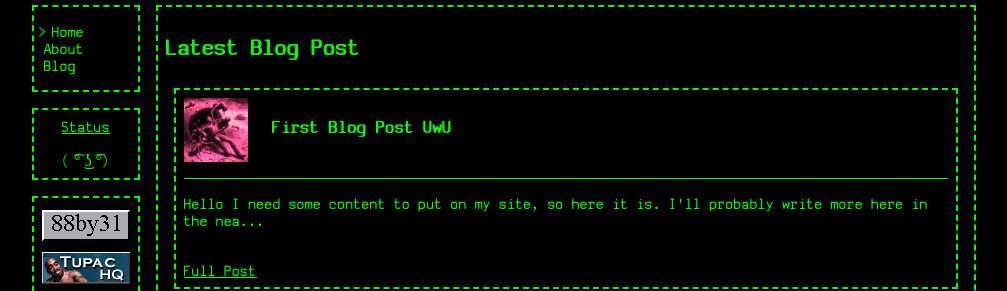
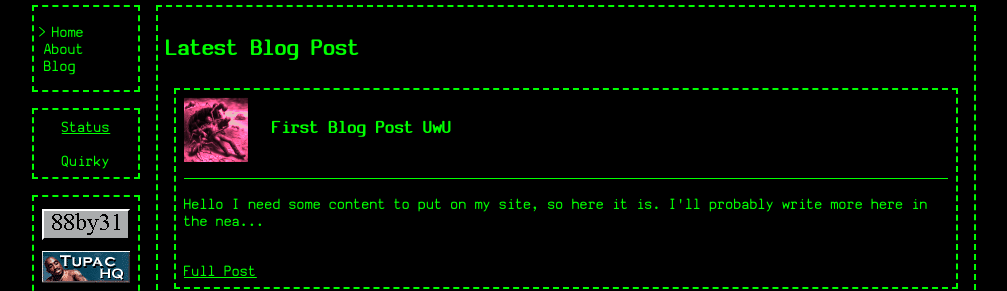
Before and after one commit to josephheinz/josephheinz.github.io, a plain HTML site: page index.html in a window 1280 px wide. Shown: the part 227-518 px from the top of the page, without its empty margins (136-1143 px from the left). Drawn offline with Linux system fonts and the light colour scheme.

Commit message:
status update

```diff
--- a/index.html
+++ b/index.html
@@ -32,7 +32,7 @@
           </nav>
           <div class="status">
             <u>Status</u><br /><br />
-            <span>( ͡° ͜ʖ ͡°)</span>
+            <span>Quirky</span>
           </div>
           <section class="stamps">
             <img src="img/blinkies/88by31.gif" /><br />
```
